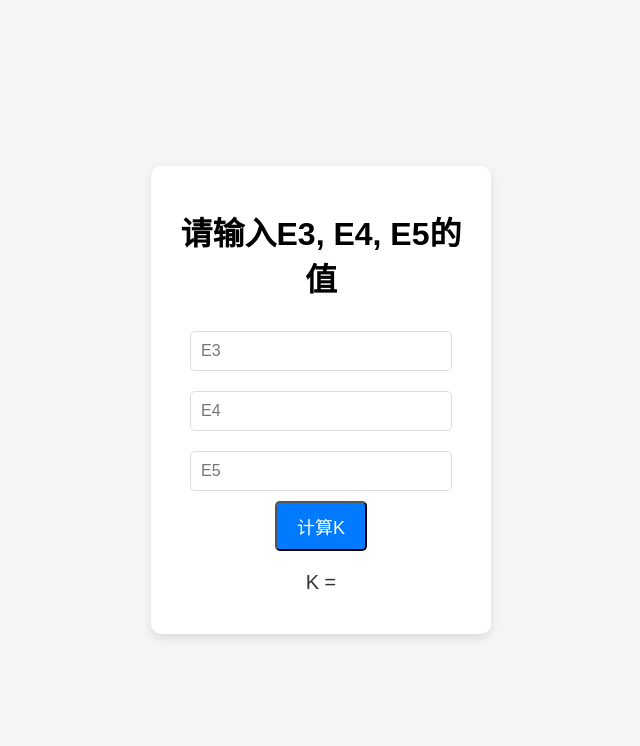
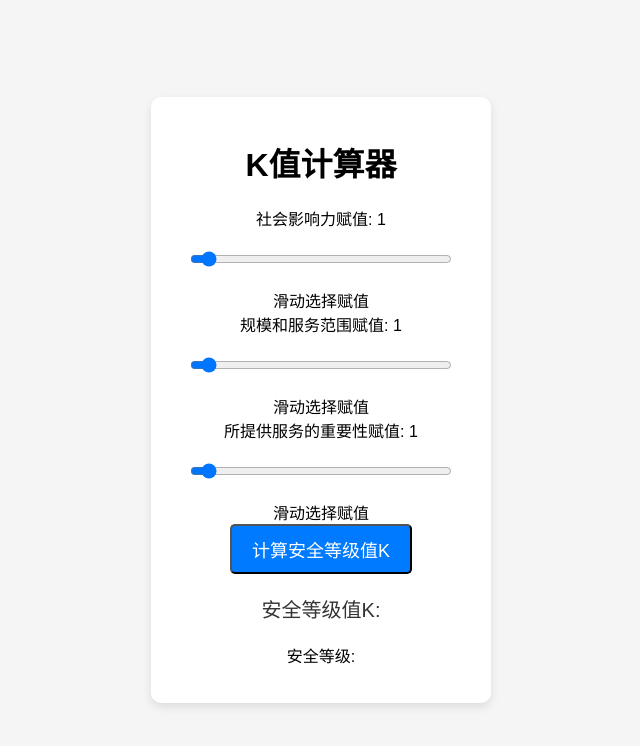
Before and after one commit to 9e4f/K-calculator, a plain HTML site: page index.html in a window 1280 px wide. Shown: the whole page, without its empty margins (319-959 px from the left). Drawn offline with Linux system fonts and the light colour scheme.

Commit message:
Update index.html

```diff
--- a/index.html
+++ b/index.html
@@ -3,17 +3,42 @@
 <head>
     <meta charset="UTF-8">
     <meta name="viewport" content="width=device-width, initial-scale=1.0">
-    <title>计算器</title>
+    <title>K值计算器</title>
     <link rel="stylesheet" href="style.css">
 </head>
 <body>
     <div class="container">
-        <h1>请输入E3, E4, E5的值</h1>
-        <input id="E3" type="number" placeholder="E3">
-        <input id="E4" type="number" placeholder="E4">
-        <input id="E5" type="number" placeholder="E5">
-        <button onclick="calculateK()">计算K</button>
-        <p id="result">K = </p>
+        <h1>K值计算器</h1>
+
+        <!-- 输入赋值部分 -->
+        <div class="input-group">
+            <label for="impact">社会影响力赋值: <span id="impactValue">1</span></label>
+            <input id="impact" type="range" min="1" max="5" value="1" step="1" oninput="updateValue(this)" onchange="calculateK()">
+            <div class="slider-hint">滑动选择赋值</div>
+        </div>
+
+        <div class="input-group">
+            <label for="scale">规模和服务范围赋值: <span id="scaleValue">1</span></label>
+            <input id="scale" type="range" min="1" max="5" value="1" step="1" oninput="updateValue(this)" onchange="calculateK()">
+            <div class="slider-hint">滑动选择赋值</div>
+        </div>
+
+        <div class="input-group">
+            <label for="importance">所提供服务的重要性赋值: <span id="importanceValue">1</span></label>
+            <input id="importance" type="range" min="1" max="5" value="1" step="1" oninput="updateValue(this)" onchange="calculateK()">
+            <div class="slider-hint">滑动选择赋值</div>
+        </div>
+
+        <!-- 计算按钮部分 -->
+        <div class="button-section">
+            <button onclick="calculateK()">计算安全等级值K</button>
+        </div>
+
+        <!-- 结果部分 -->
+        <div class="result-section">
+            <p id="result">安全等级值K: </p>
+            <p id="level" class="level">安全等级: </p>
+        </div>
     </div>
     <script src="script.js"></script>
 </body>
```
